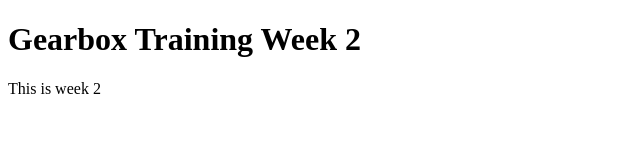
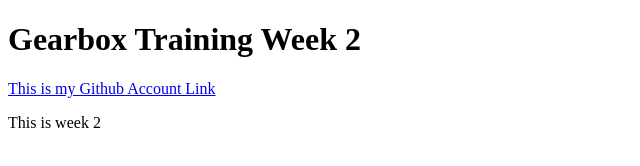
Before and after one commit to VicStew/victor-gearbox-training, a plain HTML site: page week2.html in a window 1280 px wide. Shown: the whole page, without its empty margins (0-640 px from the left). Drawn offline with Linux system fonts and the light colour scheme.

Commit message:
Update week2.html

```diff
--- a/week2.html
+++ b/week2.html
@@ -8,6 +8,9 @@
         <h1>
             Gearbox Training Week 2
         </h1>
+
+        <a href="www.github.com/VicStew">This is my Github Account Link</a>
+
         <p>
             This is week 2
         </p>
```
